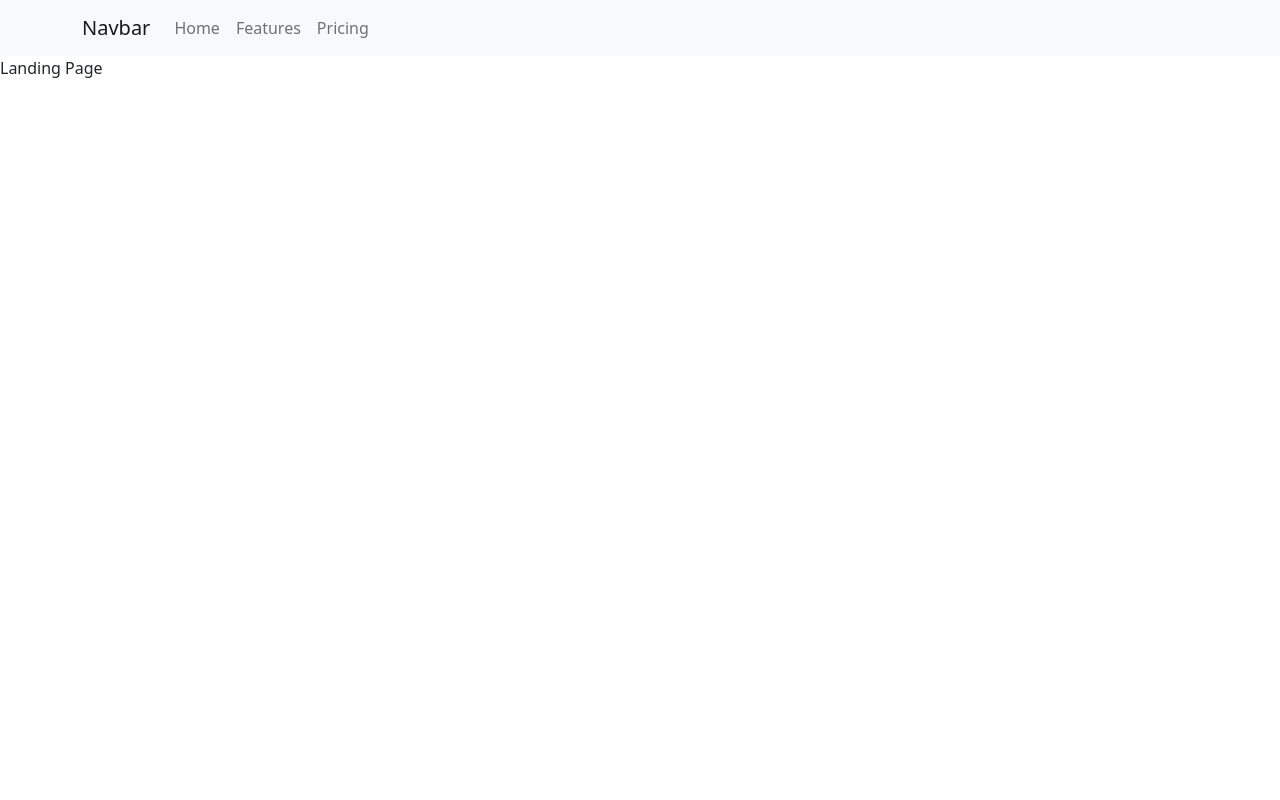
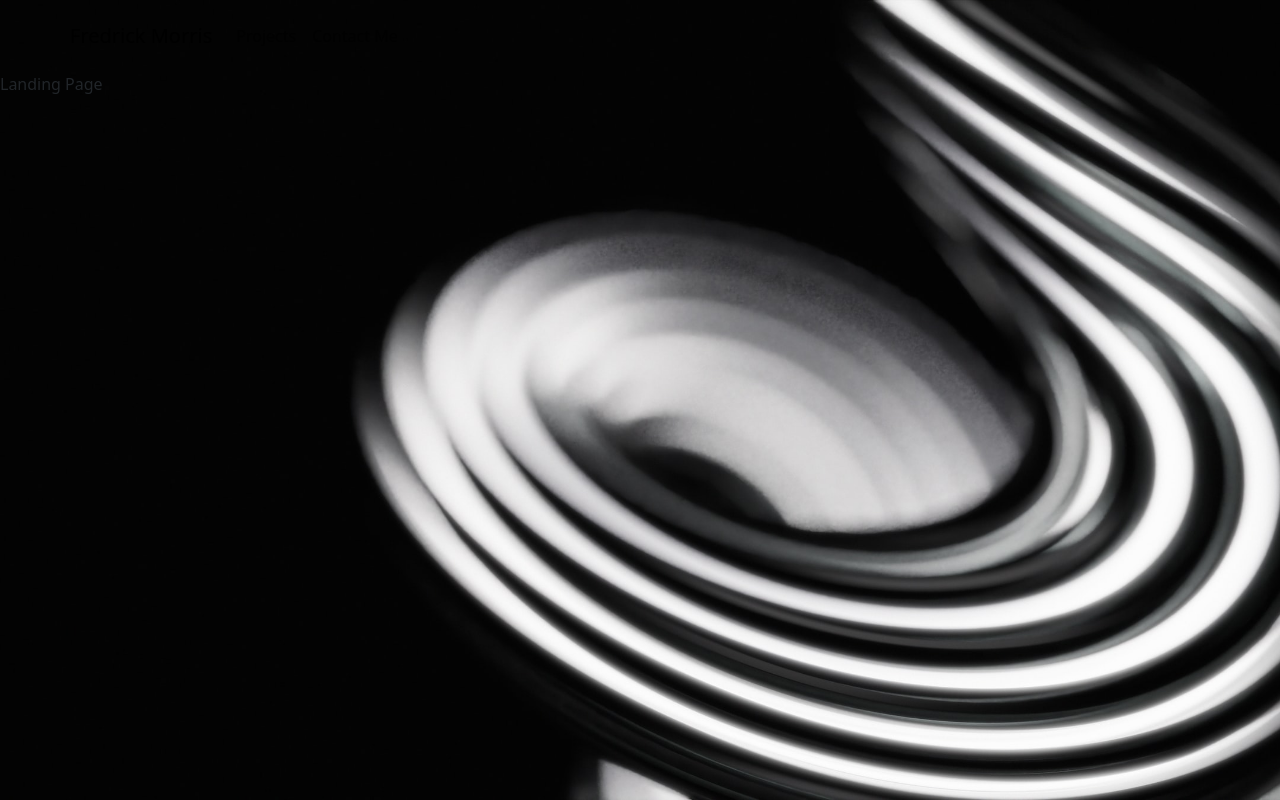
Before and after one commit to Fmorris825/portfolio_v1, a React (Create React App) app in the folder frontend/: page / in a window 1280 px wide. Built offline with nearby package versions, Linux system fonts and the light colour scheme.

Commit message:
Added styling to NavBar Component and to App.

```diff
--- a/frontend/src/App.css
+++ b/frontend/src/App.css
@@ -1,58 +1,7 @@
-@import url("https://fonts.googleapis.com/css2?family=Poppins:wght@300;400&display=swap");
-
-*,
-*::before,
-*::after {
-  margin: 0;
-  padding: 0;
-  box-sizing: inherit;
+.App {
+  background-image: url("background.jpg");
+  background-size: cover;
+  background-repeat: no-repeat;
+  width: 100vw;
+  height: 100vh;
 }
-
-html {
-  box-sizing: border-box;
-  font-family: "Poppins", sans-serif;
-}
-
-p {
-  font-size: 20px;
-}
-
-button {
-  background-color: transparent;
-  border: 2px solid steelblue;
-  color: steelblue;
-  font-size: 1rem;
-  font-family: inherit;
-  max-width: 100px;
-  padding: 0.5rem 0.5rem;
-}
-
-button:hover {
-  cursor: pointer;
-  color: white;
-  background-color: steelblue;
-}
-
-.container {
-  margin: 0 auto;
-  max-width: 600px;
-  overflow: auto;
-  text-align: center;
-}
-
-.form {
-  align-items: center;
-  display: flex;
-  flex-direction: column;
-  justify-content: flex-end;
-  gap: 1rem;
-}
-
-.form input {
-  display: block;
-  width: 100%;
-  height: 25px;
-  margin: 5px;
-  padding: 3px 7px;
-  font-size: 17px;
-}
--- a/frontend/src/App.js
+++ b/frontend/src/App.js
@@ -14,7 +14,7 @@ import PrivateRoute from "./utils/PrivateRoute";
 
 function App() {
   return (
-    <div>
+    <div className="App">
       <NavBar />
       <Routes>
         <Route path="/" element={<LandingPage />} />
--- a/frontend/src/components/NavBar/NavBar.css
+++ b/frontend/src/components/NavBar/NavBar.css
@@ -1,35 +1,3 @@
-ul {
-  display: flex;
-  justify-content: space-between;
-  list-style-type: none;
+.navText {
+  color: aliceblue;
 }
-
-li {
-  font-size: 1.25rem;
-}
-
-.navBar {
-  background: steelblue;
-  box-shadow: 4px 2px 5px gray;
-  color: white;
-  margin-bottom: 2rem;
-  padding: 1.5rem 2rem;
-}
-
-.navBar button {
-  background: transparent;
-  border: 2px solid white;
-  color: white;
-  padding: 0.4rem 0.5rem;
-}
-
-.navBar button:hover {
-  background: white;
-  color: steelblue;
-  cursor: pointer;
-}
-
-.brand {
-  cursor: pointer;
-  font-size: 2rem;
-}
--- a/frontend/src/components/NavBar/NavBar.jsx
+++ b/frontend/src/components/NavBar/NavBar.jsx
@@ -7,13 +7,18 @@ import Navbar from "react-bootstrap/Navbar";
 
 const NavBar = () => {
   return (
-    <Navbar bg="light" variant="light">
-      <Container>
-        <Navbar.Brand href="#home">Navbar</Navbar.Brand>
+    <Navbar>
+      <Container className="navbar">
+        <Navbar.Brand className="navText" href="#home">
+          Fredrick Morris
+        </Navbar.Brand>
         <Nav className="me-auto">
-          <Nav.Link href="#home">Home</Nav.Link>
-          <Nav.Link href="#features">Features</Nav.Link>
-          <Nav.Link href="#pricing">Pricing</Nav.Link>
+          <Nav.Link className="navText" href="#features">
+            Projects
+          </Nav.Link>
+          <Nav.Link className="navText" href="#pricing">
+            Contact Me
+          </Nav.Link>
         </Nav>
       </Container>
     </Navbar>
```
Also changed, not shown: frontend/src/background.jpg (added).
